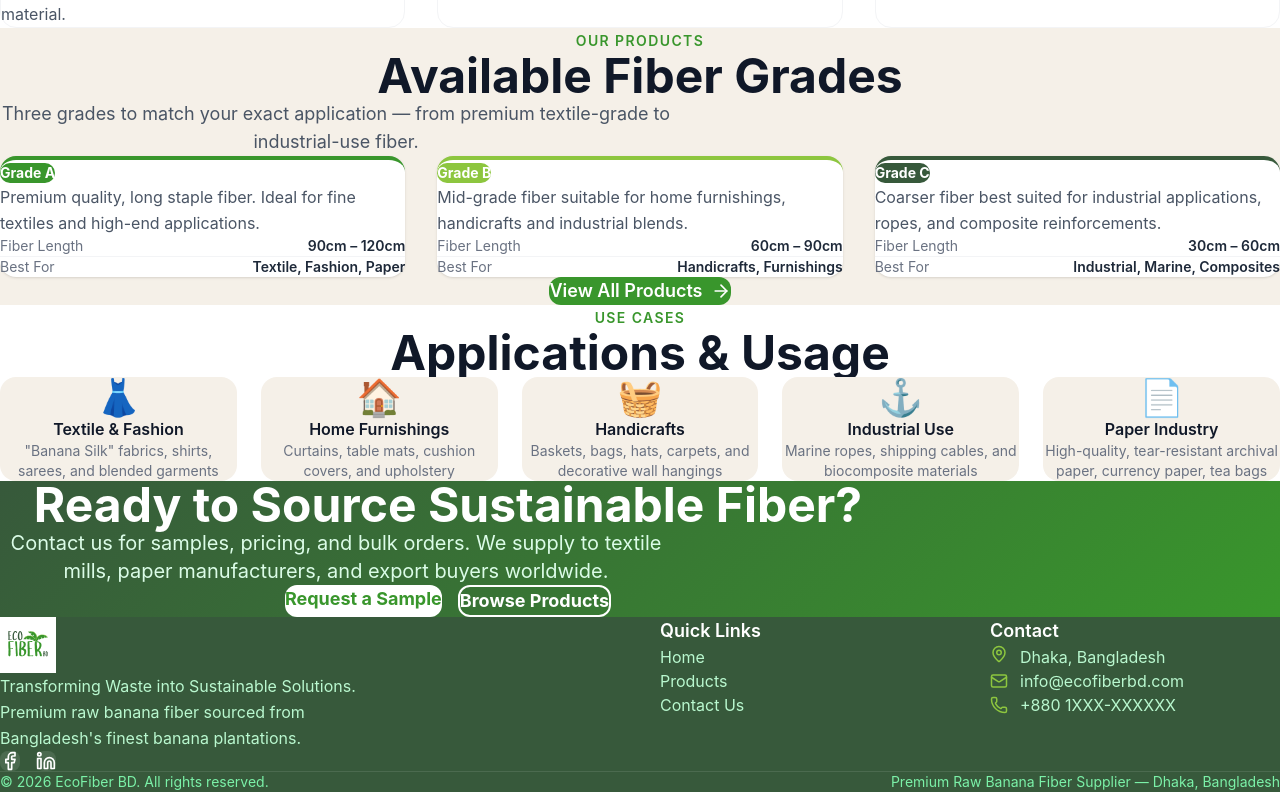
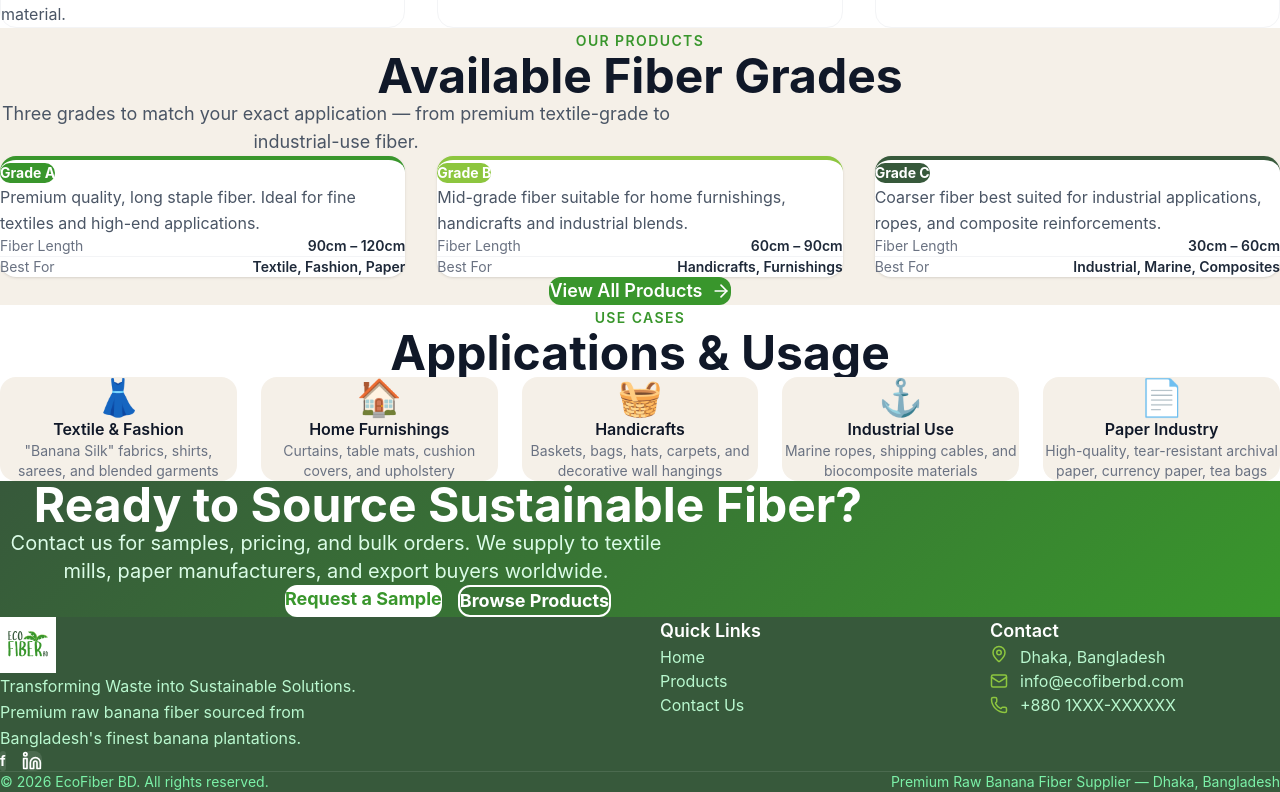
Before and after one commit to makinh2k-byte/ecofiberbd, a React (Vite) app: page / in a window 1280 px wide. Shown: the part 1683-2475 px from the top of the page. Built offline with nearby package versions, Linux system fonts and the light colour scheme.

Commit message:
Fix: replace Facebook icon with Linkedin-compatible icon

```diff
--- a/src/components/Footer.jsx
+++ b/src/components/Footer.jsx
@@ -1,5 +1,5 @@
 import { Link } from 'react-router-dom'
-import { MapPin, Mail, Phone, Facebook, Linkedin } from 'lucide-react'
+import { MapPin, Mail, Phone, Linkedin } from 'lucide-react'
 import logoLight from '../assets/logo-light.svg'
 
 export default function Footer() {
@@ -15,8 +15,8 @@ export default function Footer() {
               sourced from Bangladesh's finest banana plantations.
             </p>
             <div className="flex gap-4 mt-6">
-              <a href="#" className="bg-white/10 hover:bg-white/20 p-2 rounded-lg transition-colors">
-                <Facebook size={20} />
+              <a href="#" className="bg-white/10 hover:bg-white/20 p-2 rounded-lg transition-colors text-sm font-bold">
+                f
               </a>
               <a href="#" className="bg-white/10 hover:bg-white/20 p-2 rounded-lg transition-colors">
                 <Linkedin size={20} />
```
